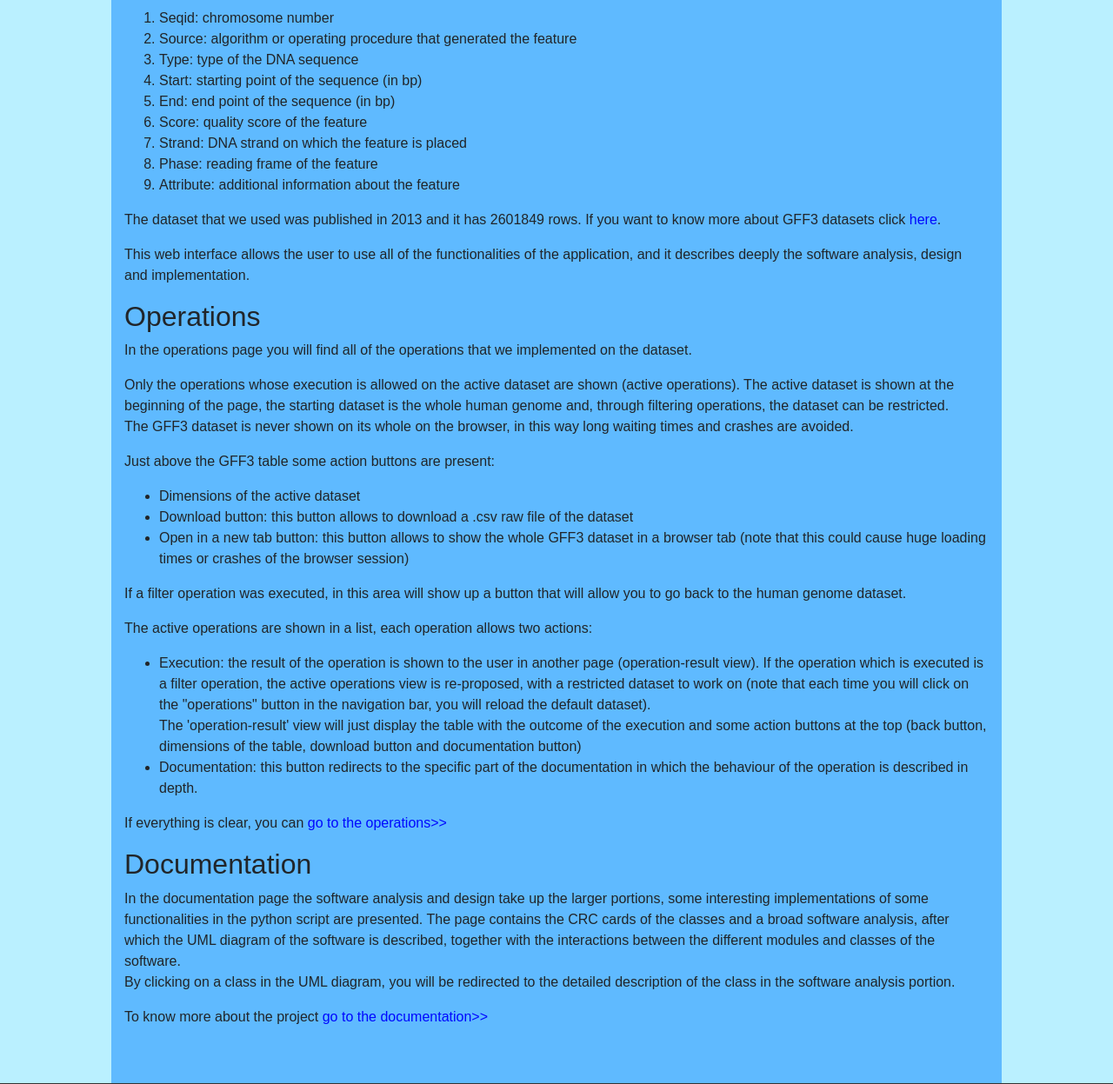
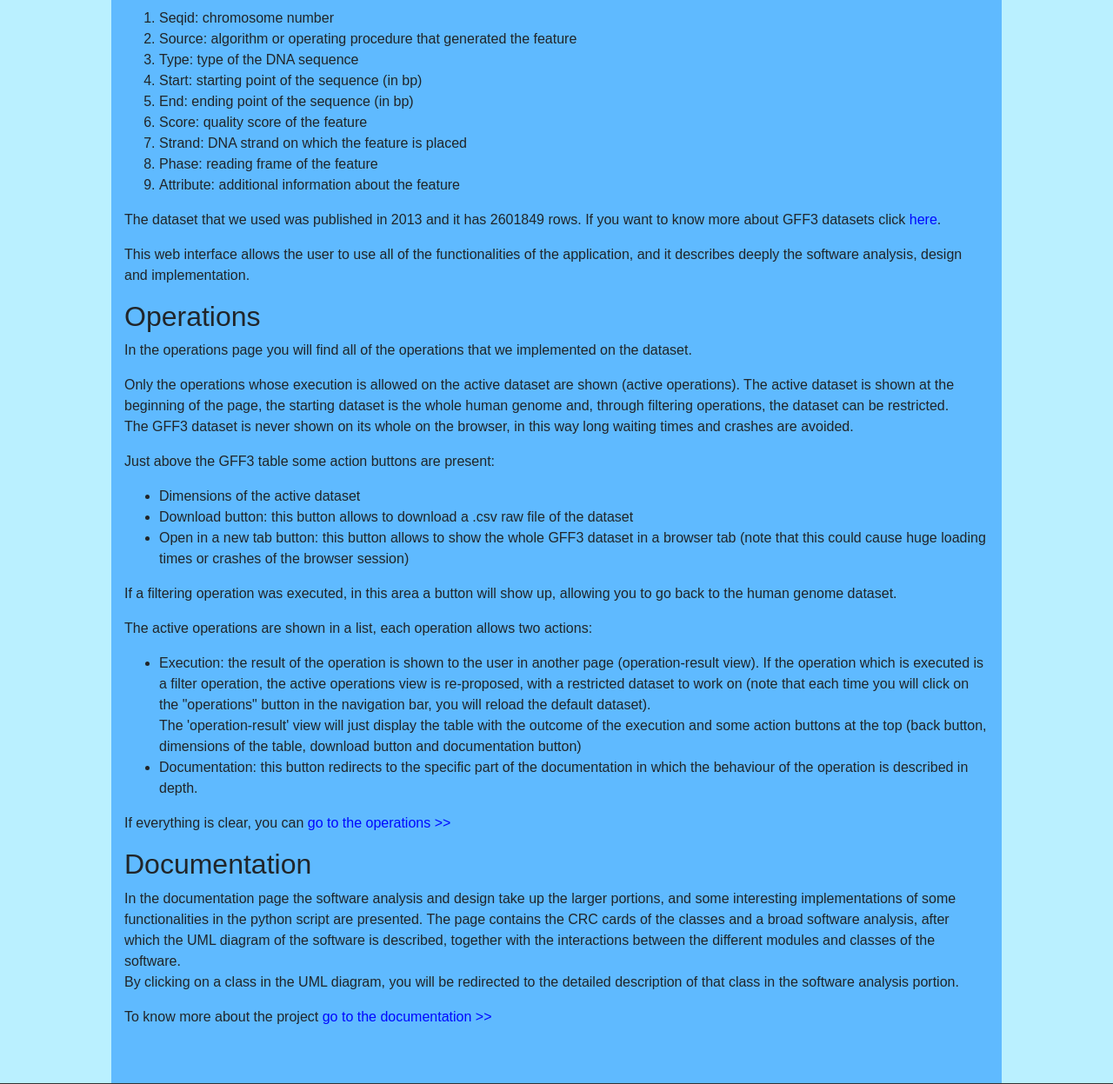
Before and after one commit to kcajj/advanced_programming_project_Genomics_2022, a Flask app: page / in a window 1280 px wide. Shown: the part 343-1590 px from the top of the page at 87% size. Run offline with Flask 2, Linux system fonts and the light colour scheme; parts of the project's set-up code (start-up, migrations or seed data) failed here and were passed over.

Commit message:
update homepage

```diff
--- a/webapp/templates/Homepage.html
+++ b/webapp/templates/Homepage.html
@@ -25,7 +25,7 @@
             <li>Source: algorithm or operating procedure that generated the feature</li>
             <li>Type: type of the DNA sequence</li>
             <li>Start: starting point of the sequence (in bp)</li>
-            <li>End: end point of the sequence (in bp)</li>
+            <li>End: ending point of the sequence (in bp)</li>
             <li>Score: quality score of the feature</li>
             <li>Strand: DNA strand on which the feature is placed</li>
             <li>Phase: reading frame of the feature</li>
@@ -60,7 +60,7 @@
             <li>Open in a new tab button: this button allows to show the whole GFF3 dataset in a browser tab
                 (note that this could cause huge loading times or crashes of the browser session)</li>
         </ul>
-        If a filter operation was executed, in this area will show up a button that will allow you to
+        If a filtering operation was executed, in this area a button will show up, allowing you to
         go back to the human genome dataset.
     </p>
     <p>
@@ -82,23 +82,23 @@
         </ul>
 
         If everything is clear, you can
-        <a href="{{ url_for('operations', dataset_name = 'human_genome')}}">go to the operations>></a>
+        <a href="{{ url_for('operations', dataset_name = 'human_genome')}}">go to the operations >></a>
         <br>
     </p>
 
     <h2>Documentation</h2>
     <p>
-        In the documentation page the software analysis and design take up the larger portions, some
+        In the documentation page the software analysis and design take up the larger portions, and some
         interesting implementations of some functionalities in the python script are presented.
         The page contains the CRC cards of the classes and a broad software analysis, after which
         the UML diagram of the software is described, together with the interactions between the
         different modules and classes of the software.
         <br>
         By clicking on a class in the UML diagram, you will be redirected to the detailed description
-        of the class in the software analysis portion.
+        of that class in the software analysis portion.
     </p>
     <p>
-        To know more about the project <a href="{{ url_for('documentation')}}">go to the documentation>></a>
+        To know more about the project <a href="{{ url_for('documentation')}}">go to the documentation >></a>
     </p>
 
     <br>
```
